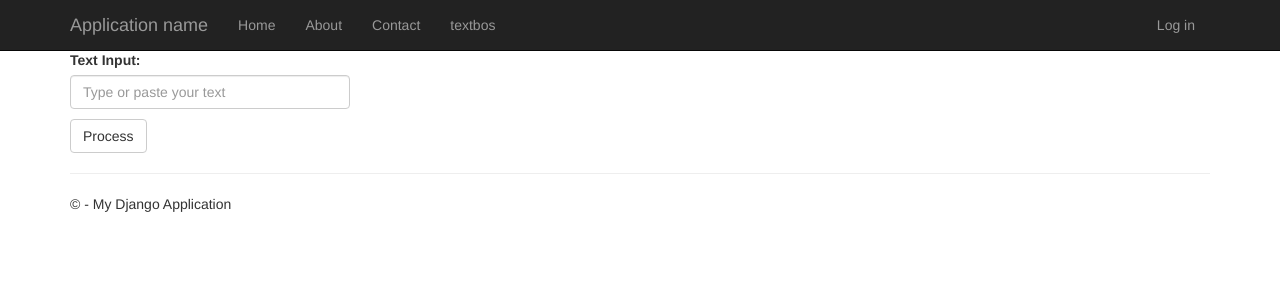
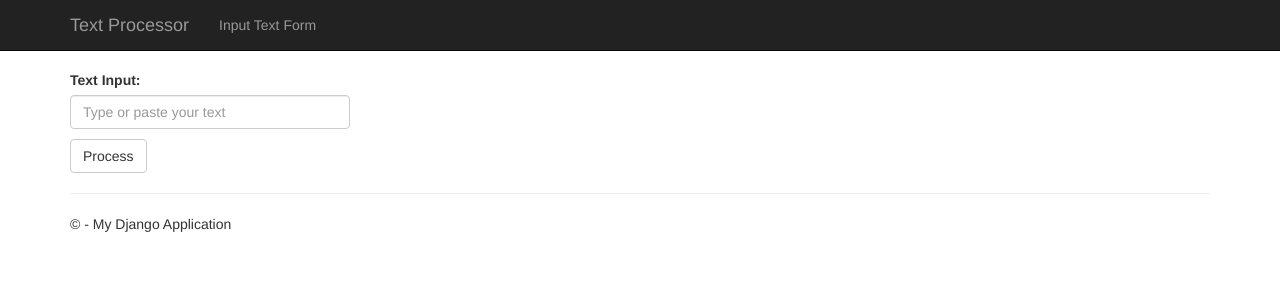
Before and after one commit to nhanguyen66/CIS440_Group4, a Django app: page /textbox/ in a window 1280 px wide. Shown: the top 300 px of the page. Run offline with Django 3.2, Linux system fonts and the light colour scheme; some libraries are stand-ins or nearby versions.

Commit message:
added Content Management System

```diff
--- a/ContentManagmentSystem/ContentManagmentSystem/app/templates/app/layout.html
+++ b/ContentManagmentSystem/ContentManagmentSystem/app/templates/app/layout.html
@@ -19,14 +19,14 @@
                     <span class="icon-bar"></span>
                     <span class="icon-bar"></span>
                 </button>
-                <a href="/" class="navbar-brand">Application name</a>
+                <a href="/" class="navbar-brand">Text Processor</a>
             </div>
             <div class="navbar-collapse collapse">
                 <ul class="nav navbar-nav">
-                    <li><a href="{% url 'home' %}">Home</a></li>
+                    <!--<li><a href="{% url 'home' %}">Home</a></li>
                     <li><a href="{% url 'about' %}">About</a></li>
-                    <li><a href="{% url 'contact' %}">Contact</a></li>
-                    <li><a href="{% url 'textbox' %}">textbos</a></li>
+                    <li><a href="{% url 'contact' %}">Contact</a></li><-->
+                    <li><a href="{% url 'textbox' %}">Input Text Form</a></li>
                 </ul>
                 {% include 'app/loginpartial.html' %}
             </div>
--- a/ContentManagmentSystem/ContentManagmentSystem/app/templates/app/loginpartial.html
+++ b/ContentManagmentSystem/ContentManagmentSystem/app/templates/app/loginpartial.html
@@ -10,7 +10,7 @@
 {% else %}
 
 <ul class="nav navbar-nav navbar-right">
-    <li><a href="{% url 'login' %}">Log in</a></li>
+    <!--<li><a href="{% url 'login' %}">Log in</a></li>-->
 </ul>
 
 {% endif %}
--- a/ContentManagmentSystem/ContentManagmentSystem/app/templates/app/textbox.html
+++ b/ContentManagmentSystem/ContentManagmentSystem/app/templates/app/textbox.html
@@ -7,13 +7,13 @@
 {% block content %}
 
 
+<div>
+    <br />
     <form method="POST" class="text-editor">
         {% csrf_token %}
         {{ form.as_p }}
 
         <button type="submit" class="save btn btn-default">Process</button>
     </form>
-    <div>
-        {{model.textoutput}}
-    </div>
+</div>
 {% endblock %}
--- a/ContentManagmentSystem/ContentManagmentSystem/app/views.py
+++ b/ContentManagmentSystem/ContentManagmentSystem/app/views.py
@@ -32,7 +32,7 @@ def textbox(request):
                     'title':'Output',
                     'message':'Your output page.',
                     'year':datetime.now().year,
-                    'output': TextEditor
+                    'output': TextEditor.textinput
                 })
             #return redirect("home")
     #        return redirect(request, "app/index.html", {"alert": "dsklfj"})
```
Also changed, not shown: ContentManagmentSystem/ContentManagmentSystem/app/models.py (+20 -0 lines).
